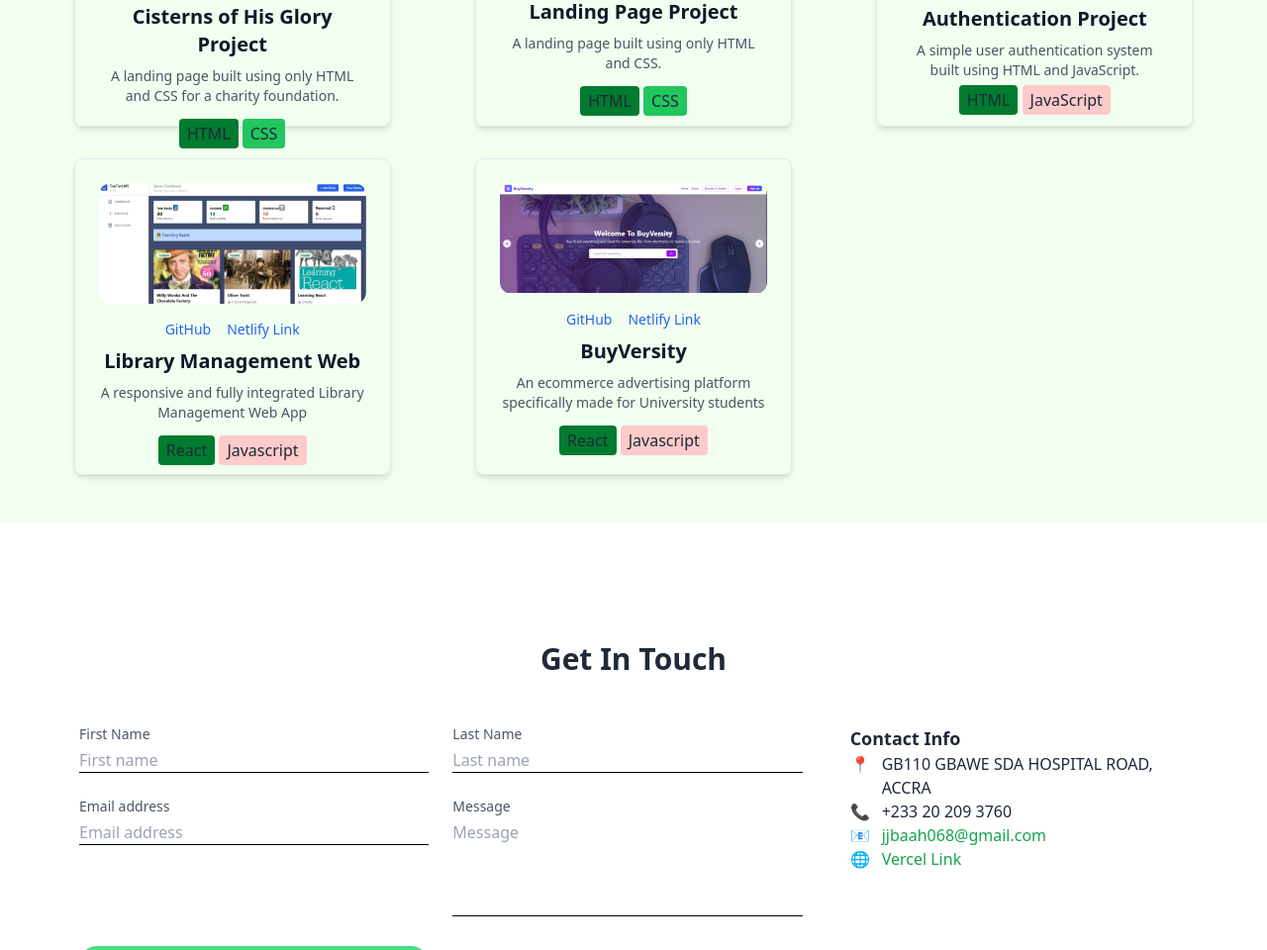
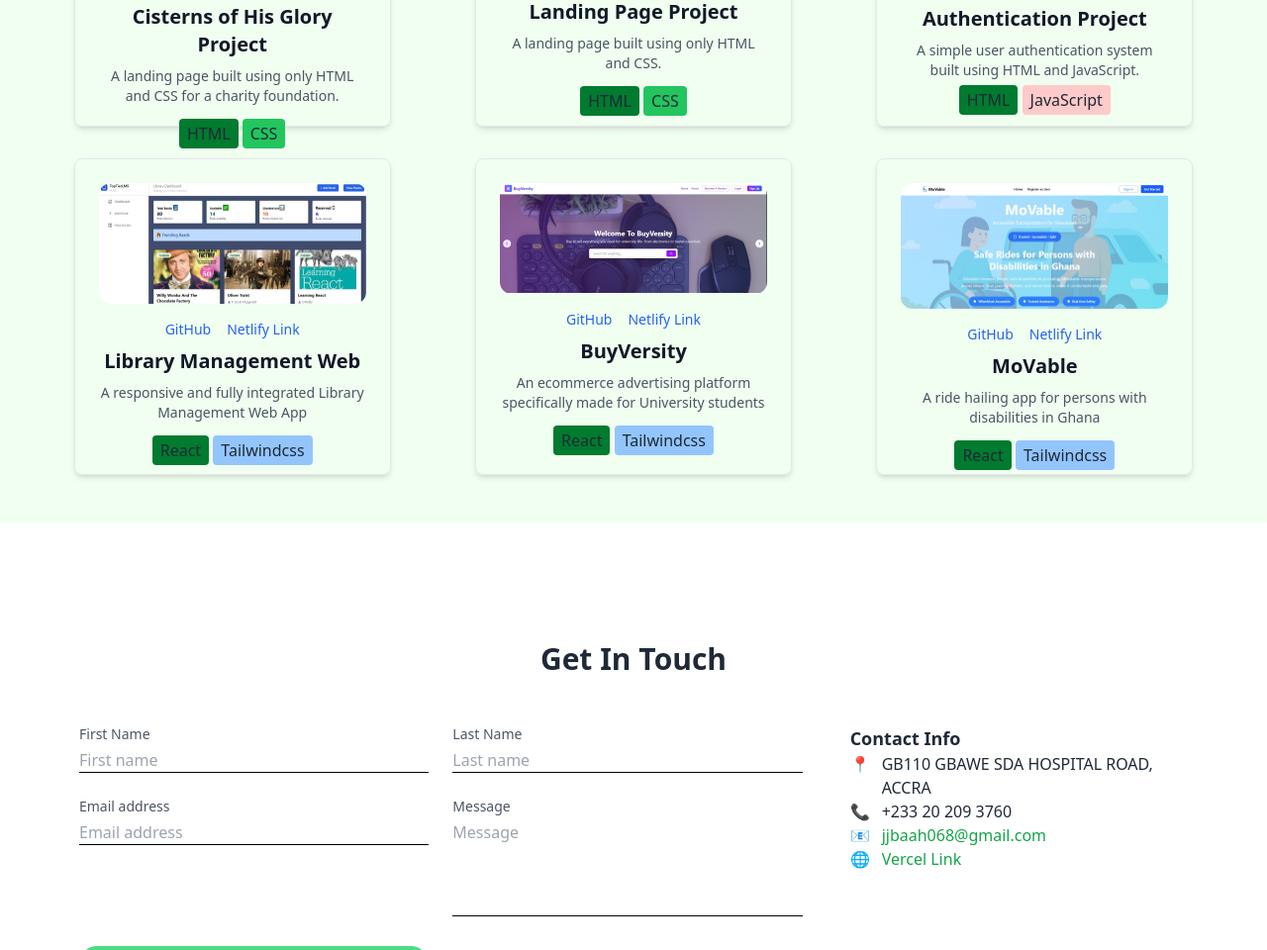
Before and after one commit to jjbaah068/personalportfolio, a plain HTML site: page index.html in a window 1280 px wide. Shown: the part 3207-4167 px from the top of the page at 99% size. Drawn offline with nearby package versions, Linux system fonts and the light colour scheme.

Commit message:
new project added

```diff
--- a/index.html
+++ b/index.html
@@ -230,7 +230,7 @@
       <h3 class="text-xl font-semibold mb-2 text-gray-900">Library Management Web</h3>
       <p class="text-gray-600 text-sm mb-4"> A responsive and fully integrated Library Management Web App</p>
       <span class="bg-[#007B2F] px-2 py-1 rounded hover:text-white">React</span>
-      <span class="bg-red-200 px-2 py-1 rounded hover:text-white">Javascript</span>
+      <span class="bg-blue-300 px-2 py-1 rounded hover:text-white">Tailwindcss</span>
     </div>
 
 
@@ -248,7 +248,24 @@
       <h3 class="text-xl font-semibold mb-2 text-gray-900">BuyVersity</h3>
       <p class="text-gray-600 text-sm mb-4"> An ecommerce advertising platform specifically made for University students</p>
       <span class="bg-[#007B2F] px-2 py-1 rounded hover:text-white">React</span>
-      <span class="bg-red-200 px-2 py-1 rounded hover:text-white">Javascript</span>
+      <span class="bg-blue-300 px-2 py-1 rounded hover:text-white">Tailwindcss</span>
+    </div>
+
+    <div class="border rounded-lg p-6 w-80 h-80 shadow-md hover:shadow-lg">
+
+      <img src="./images/image20.jpg" alt="Project Screenshot5" class="rounded-xl mb-4 w-full object-cover">
+
+      <div class="mb-2 flex gap-4 justify-center">
+        <a href="https://github.com/TopTier5/movable" target="_blank"
+          class="text-blue-600 hover:underline text-sm">GitHub</a>
+        <a href="https://movablec5.netlify.app/" target="_blank"
+          class="text-blue-600 hover:underline text-sm">Netlify Link</a>
+      </div>
+
+      <h3 class="text-xl font-semibold mb-2 text-gray-900">MoVable</h3>
+      <p class="text-gray-600 text-sm mb-4"> A ride hailing app for persons with disabilities in Ghana</p>
+      <span class="bg-[#007B2F] px-2 py-1 rounded hover:text-white">React</span>
+      <span class="bg-blue-300 px-2 py-1 rounded hover:text-white">Tailwindcss</span>
     </div>
   </div>
 
```
Also changed, not shown: images/image20.jpg (added).
